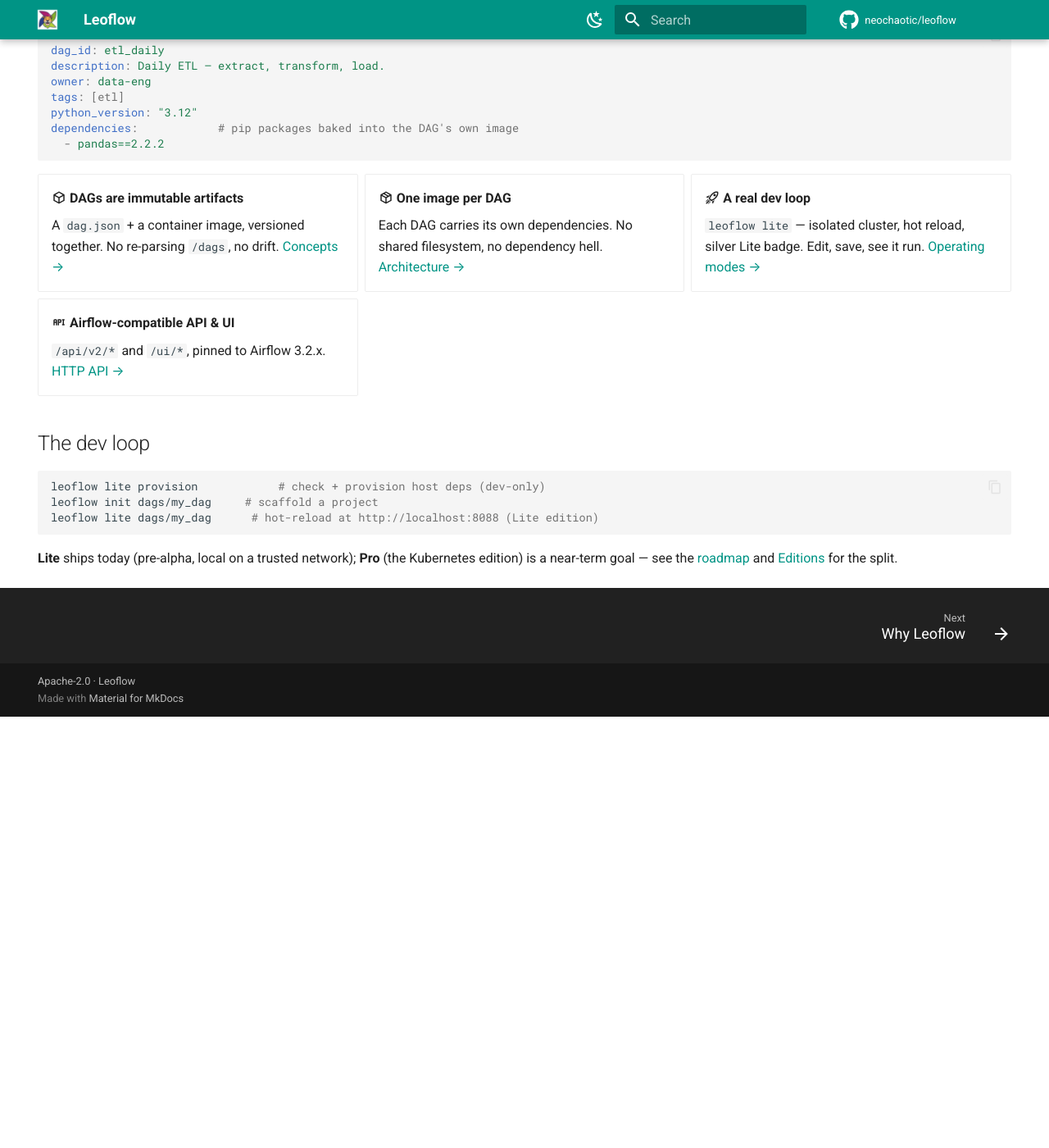
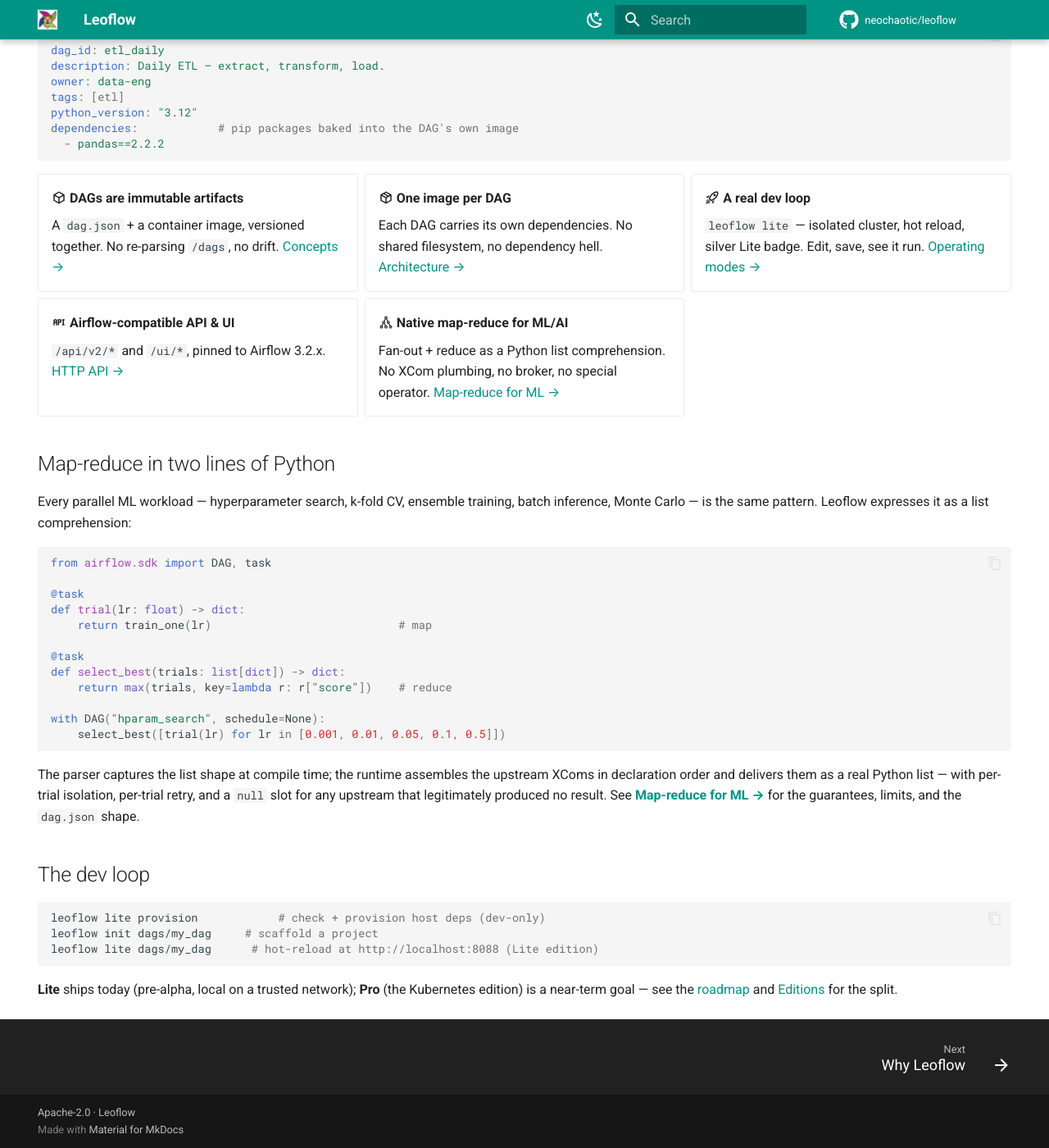
Before and after one commit to neochaotic/leoflow, an MkDocs documentation site: the page built from docs/index.md, in a window 1280 px wide and 1400 px high, scrolled down 888 px. Shown: the whole window at 82% size. Built offline with MkDocs 1.6.1 and Material for MkDocs 9.7.7, drawn with Linux system fonts in a browser that asks for light colours; comment, search, counter and statistics services are not loaded; before the commit the page ends 1762 px from its top, so only the background shows below that; some of the changed text lies outside the part shown.

Commit message:
docs(aaa-pass): front-page map-reduce for ML/AI on README + landing
Promotes the map-reduce / fan-in pattern to the front door:

- README: adds it to the lead pitch, the documentation map (with a link to
  the cookbook), and a dedicated section between "What It Looks Like to
  Use" and "Architecture" with the 2-line example and the ML pattern table
- docs/index.md (GitHub Pages landing): adds it to the hero lead, adds a
  fourth grid card, and adds a top-level "Map-reduce in two lines of
  Python" section with the same example

Also sweeps stale links/naming on README:
- editions.md anchor #leoflow-production → #leoflow-pro-coming
- "Demo · Dev · Production" → "Lite · Pro · Demo"
- "Production install" → "Pro install"
- replaces broken docs/api/, developer-guide, operator-guide references
  with the real existing pages (quickstart, installation, dag-authoring,
  api-reference, variables-connections, troubleshooting)

````diff
--- a/docs/index.md
+++ b/docs/index.md
@@ -11,7 +11,8 @@ hide:
 
 <p class="home-hero__lead">
 The workflow orchestrator that ate Apache Airflow's lunch.<br>
-<strong>Same UI. Same vocabulary. A Go control plane instead of Python's. Zero of the pain.</strong>
+<strong>Same UI. Same vocabulary. A Go control plane instead of Python's. Zero of the pain.</strong><br>
+<em>Native map-reduce for ML/AI — fan-out + reduce as a Python list comprehension.</em>
 </p>
 
 [Get started](quickstart.md){ .md-button .md-button--primary }
@@ -91,7 +92,39 @@ SDK). They compile to one immutable artifact — `dag.json` + a container image.
 
     `/api/v2/*` and `/ui/*`, pinned to Airflow 3.2.x. [HTTP API →](api-reference.html)
 
+- :material-graph-outline: **Native map-reduce for ML/AI**
+
+    Fan-out + reduce as a Python list comprehension. No XCom plumbing, no
+    broker, no special operator. [Map-reduce for ML →](cookbook/map-reduce.md)
+
 </div>
+
+## Map-reduce in two lines of Python
+
+Every parallel ML workload — hyperparameter search, k-fold CV, ensemble
+training, batch inference, Monte Carlo — is the same pattern. Leoflow expresses
+it as a list comprehension:
+
+```python
+from airflow.sdk import DAG, task
+
+@task
+def trial(lr: float) -> dict:
+    return train_one(lr)                            # map
+
+@task
+def select_best(trials: list[dict]) -> dict:
+    return max(trials, key=lambda r: r["score"])    # reduce
+
+with DAG("hparam_search", schedule=None):
+    select_best([trial(lr) for lr in [0.001, 0.01, 0.05, 0.1, 0.5]])
+```
+
+The parser captures the list shape at compile time; the runtime assembles the
+upstream XComs in declaration order and delivers them as a real Python list —
+with per-trial isolation, per-trial retry, and a `null` slot for any upstream
+that legitimately produced no result. See **[Map-reduce for ML →](cookbook/map-reduce.md)**
+for the guarantees, limits, and the `dag.json` shape.
 
 ## The dev loop
 
````
Also changed, not shown: README.md (+56 -9 lines).
